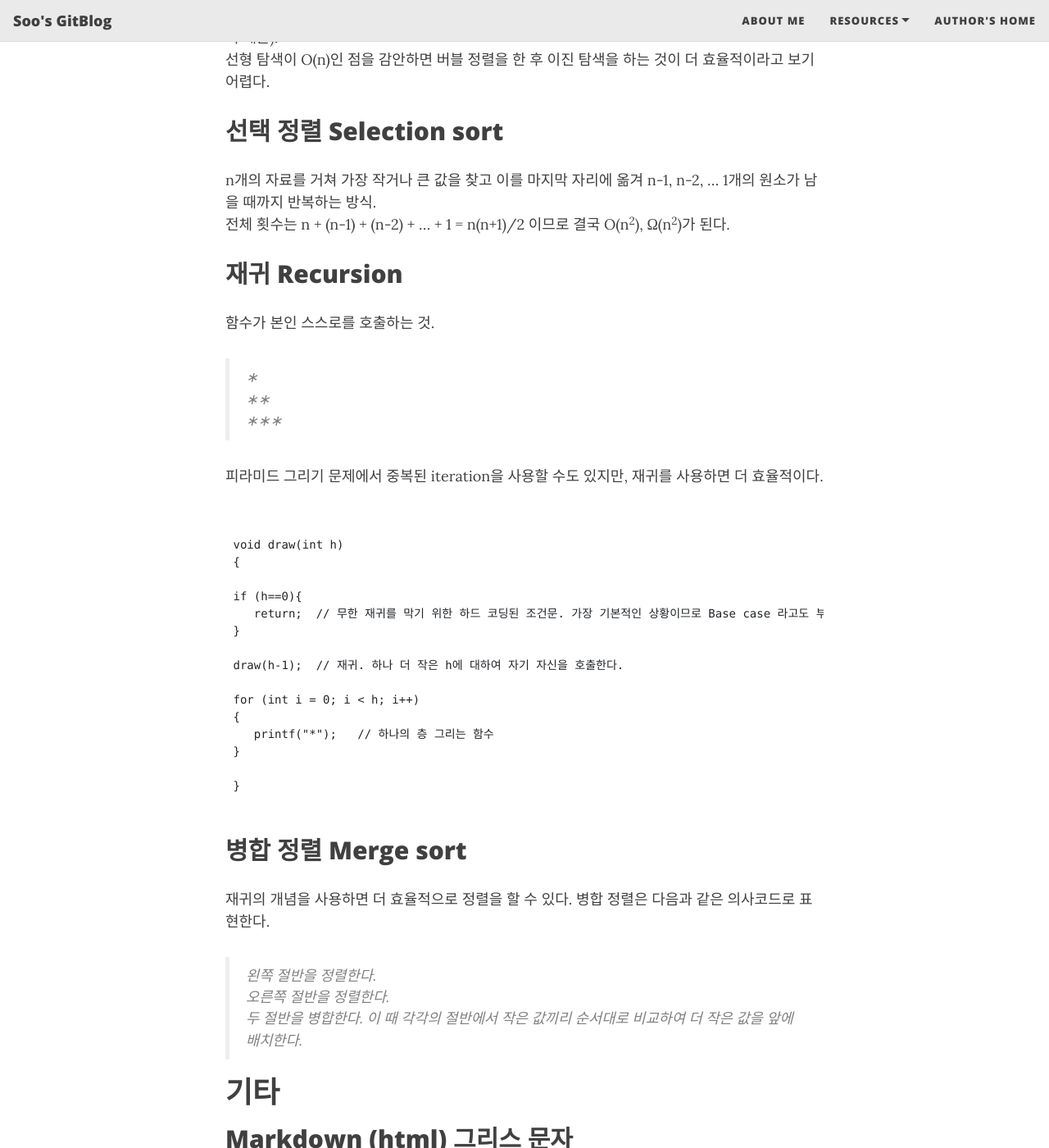
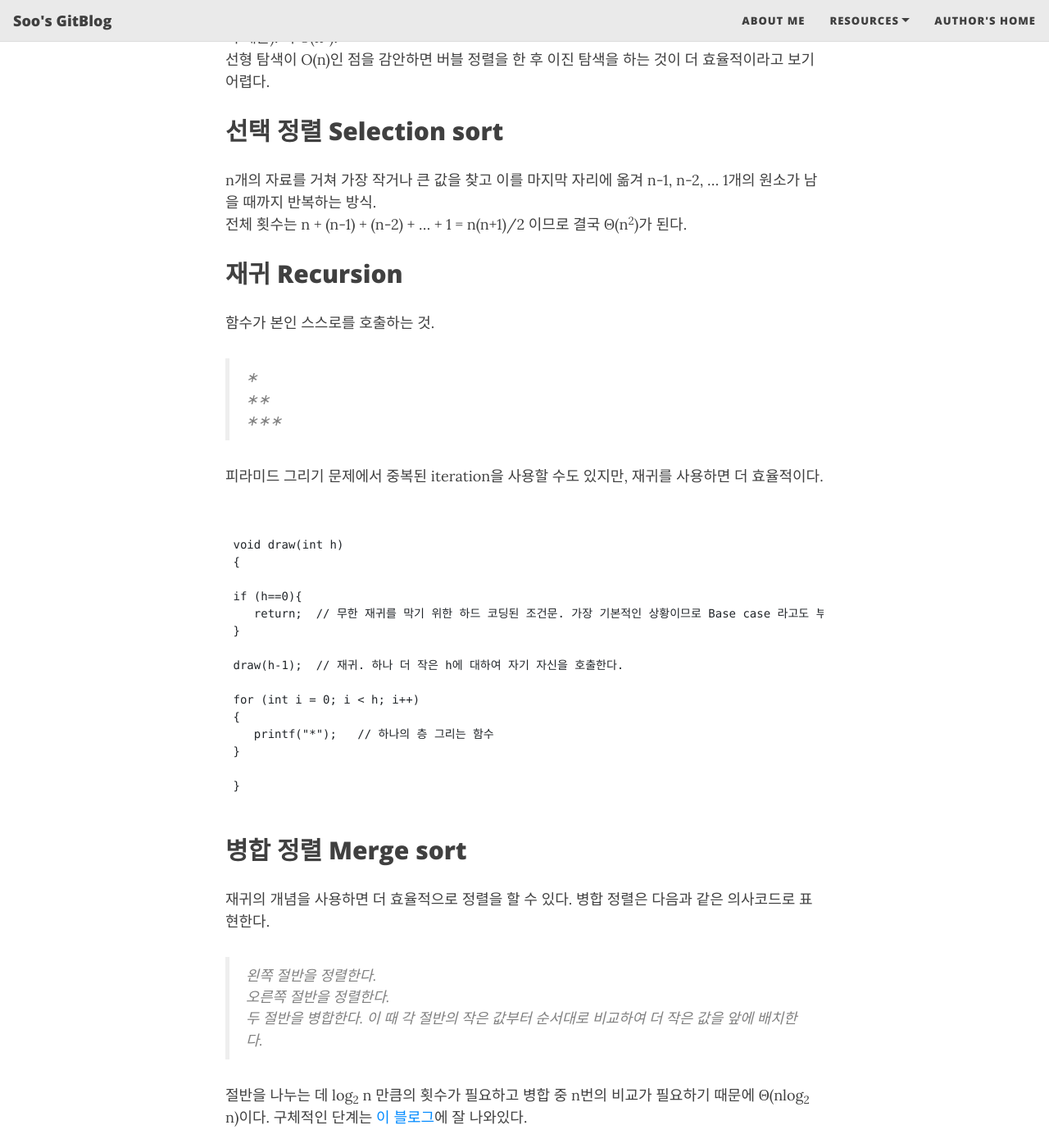
Before and after one commit to Soo-Im/Soo-Im.github.io, a Jekyll site: the page built from _posts/2021-01-29-Boostcourse-4.md, in a window 1280 px wide and 1400 px high, scrolled down 1250 px. Shown: the whole window at 82% size. Built offline with Jekyll 4.4.1, drawn with Linux system fonts in a browser that asks for light colours; nearby versions of some CDN libraries.

Commit message:
Update 2021-01-29-Boostcourse-4.md

```diff
--- a/_posts/2021-01-29-Boostcourse-4.md
+++ b/_posts/2021-01-29-Boostcourse-4.md
@@ -30,12 +30,12 @@ O와 &#937;가 같은 경우, 즉 알고리즘 수행 시간의 상한선과 하
 # 정렬
 ## 버블 정렬 Bubble sort
 인접한 두 자료의 크기/성질을 비교해서 위치를 교환하는 방식. 버블처럼 떠올라 위치를 바꾼다는 뜻에서 이러한 이름이 붙었다.
-n개의 값이 주어졌을 때 i, i+1의 값 비교는 총 n-1회 이루어지고 이 비교는 총 n-1회 이루어지므로 (n-1)&#8727;(n-2)회의 작업이 발생한다. 따라서 O(n<sup>2</sup>), &#937;(n<sup>2</sup>)이다(이미 정렬되어 있어도 루프를 반복하기 때문).
+n개의 값이 주어졌을 때 i, i+1의 값 비교는 총 n-1회 이루어지고 이 비교는 총 n-1회 이루어지므로 (n-1)&#8727;(n-2)회의 작업이 발생한다. 따라서 O(n<sup>2</sup>), &#937;(n<sup>2</sup>)이다(이미 정렬되어 있어도 루프를 반복하기 때문). 즉 &#920;(n<sup>2</sup>).
 선형 탐색이 O(n)인 점을 감안하면 버블 정렬을 한 후 이진 탐색을 하는 것이 더 효율적이라고 보기 어렵다.
 
 ## 선택 정렬 Selection sort
 n개의 자료를 거쳐 가장 작거나 큰 값을 찾고 이를 마지막 자리에 옮겨 n-1, n-2, ... 1개의 원소가 남을 때까지 반복하는 방식.
-전체 횟수는 n + (n-1) + (n-2) + ... + 1 = n(n+1)/2 이므로 결국 O(n<sup>2</sup>), &#937;(n<sup>2</sup>)가 된다.
+전체 횟수는 n + (n-1) + (n-2) + ... + 1 = n(n+1)/2 이므로 결국 &#920;(n<sup>2</sup>)가 된다.
 
 ## 재귀 Recursion
 함수가 본인 스스로를 호출하는 것.
@@ -69,9 +69,10 @@ for (int i = 0; i < h; i++)
 
 >왼쪽 절반을 정렬한다.
 >오른쪽 절반을 정렬한다.
->두 절반을 병합한다. 이 때 각각의 절반에서 작은 값끼리 순서대로 비교하여 더 작은 값을 앞에 배치한다.
+>두 절반을 병합한다. 이 때 각 절반의 작은 값부터 순서대로 비교하여 더 작은 값을 앞에 배치한다.
 
-
+절반을 나누는 데 log<sub>2</sub> n 만큼의 횟수가 필요하고 병합 중 n번의 비교가 필요하기 때문에 &#920;(nlog<sub>2</sub> n)이다.
+구체적인 단계는 [이 블로그](https://gmlwjd9405.github.io/2018/05/08/algorithm-merge-sort.html)에 잘 나와있다.
 
 # 기타
 ## Markdown (html) 그리스 문자
```
Also changed, not shown: other parts of _posts/2021-01-29-Boostcourse-4.md (+1 -1 lines).
